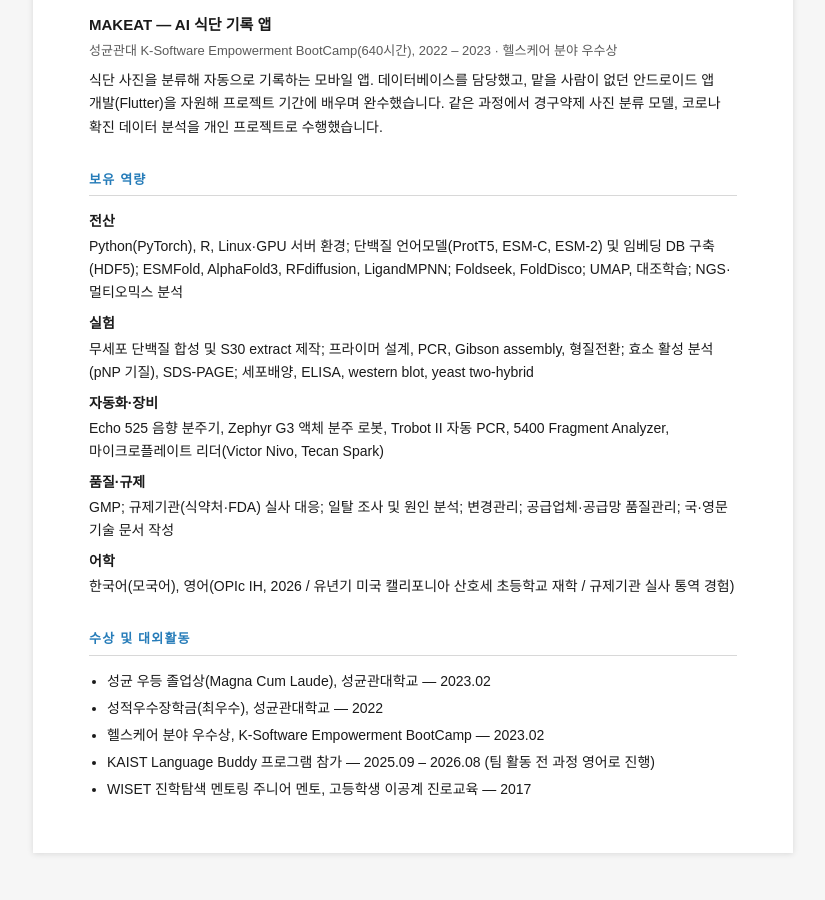
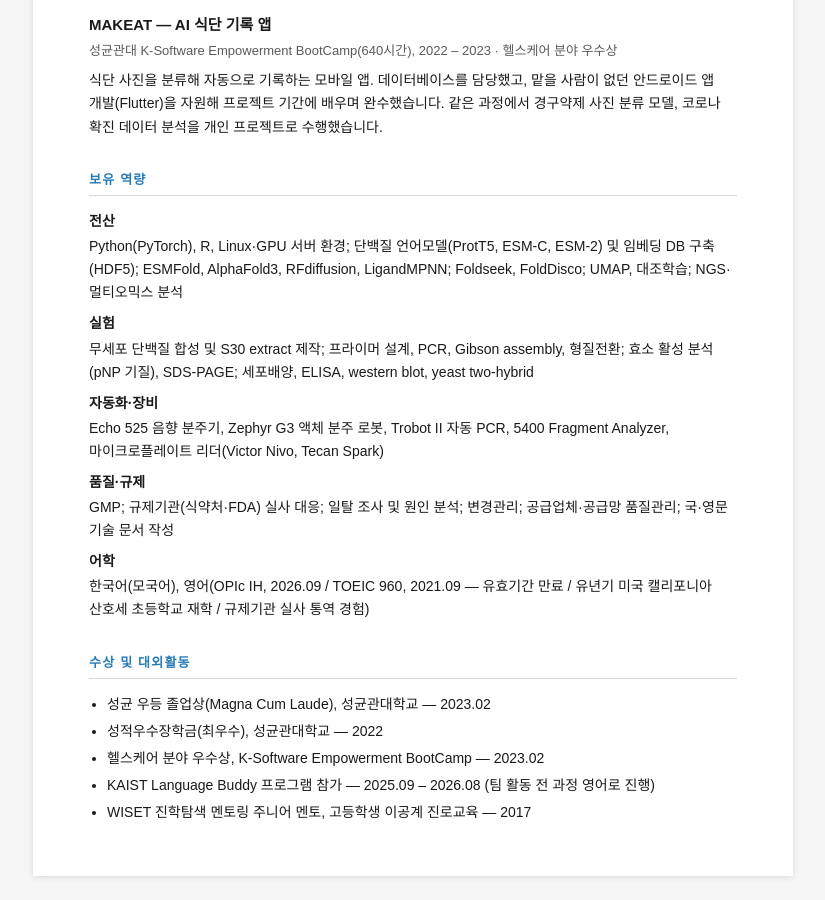
Before and after one commit to TinyKRex/tinykrex.github.io, a Jekyll site: the page built from cv-kr.html, in a window 1280 px wide and 900 px high, scrolled down 2918 px. Shown: the whole window, without its empty margins (227-1052 px from the left). Built offline with Jekyll 4.4.1, drawn with Linux system fonts in a browser that asks for light colours; before the commit the page ends 3795 px from its top, so only the background shows below that.

Commit message:
cv: 토익 960점 추가 (만료 표기)
Co-Authored-By: Claude Opus 5 <noreply@anthropic.com>

```diff
--- a/cv-kr.html
+++ b/cv-kr.html
@@ -234,8 +234,8 @@ permalink: /cv-kr.html
     <dd>GMP; 규제기관(식약처·FDA) 실사 대응; 일탈 조사 및 원인 분석; 변경관리; 공급업체·공급망 품질관리;
     국·영문 기술 문서 작성</dd>
     <dt>어학</dt>
-    <dd>한국어(모국어), 영어(OPIc IH, 2026 / 유년기 미국 캘리포니아 산호세 초등학교 재학 /
-    규제기관 실사 통역 경험)</dd>
+    <dd>한국어(모국어), 영어(OPIc IH, 2026.09 / TOEIC 960, 2021.09 &mdash; 유효기간 만료 /
+    유년기 미국 캘리포니아 산호세 초등학교 재학 / 규제기관 실사 통역 경험)</dd>
   </dl>
 
   <h2>수상 및 대외활동</h2>
--- a/cv.html
+++ b/cv.html
@@ -203,8 +203,8 @@ permalink: /cv.html
     analysis; change control; supplier and supply-chain quality management; technical documentation
     in Korean and English.</dd>
     <dt>Languages</dt>
-    <dd>Korean (native); English (OPIc IH 2026; elementary schooling in San Jose,
-    California; regulatory inspection interpreting experience).</dd>
+    <dd>Korean (native); English (OPIc IH, 2026; TOEIC 960, 2021 &mdash; certificate expired;
+    elementary schooling in San Jose, California; regulatory inspection interpreting experience).</dd>
   </dl>
 
   <h2>Awards &amp; Activities</h2>
```
Also changed, not shown: experience.md (+2 -2 lines).
